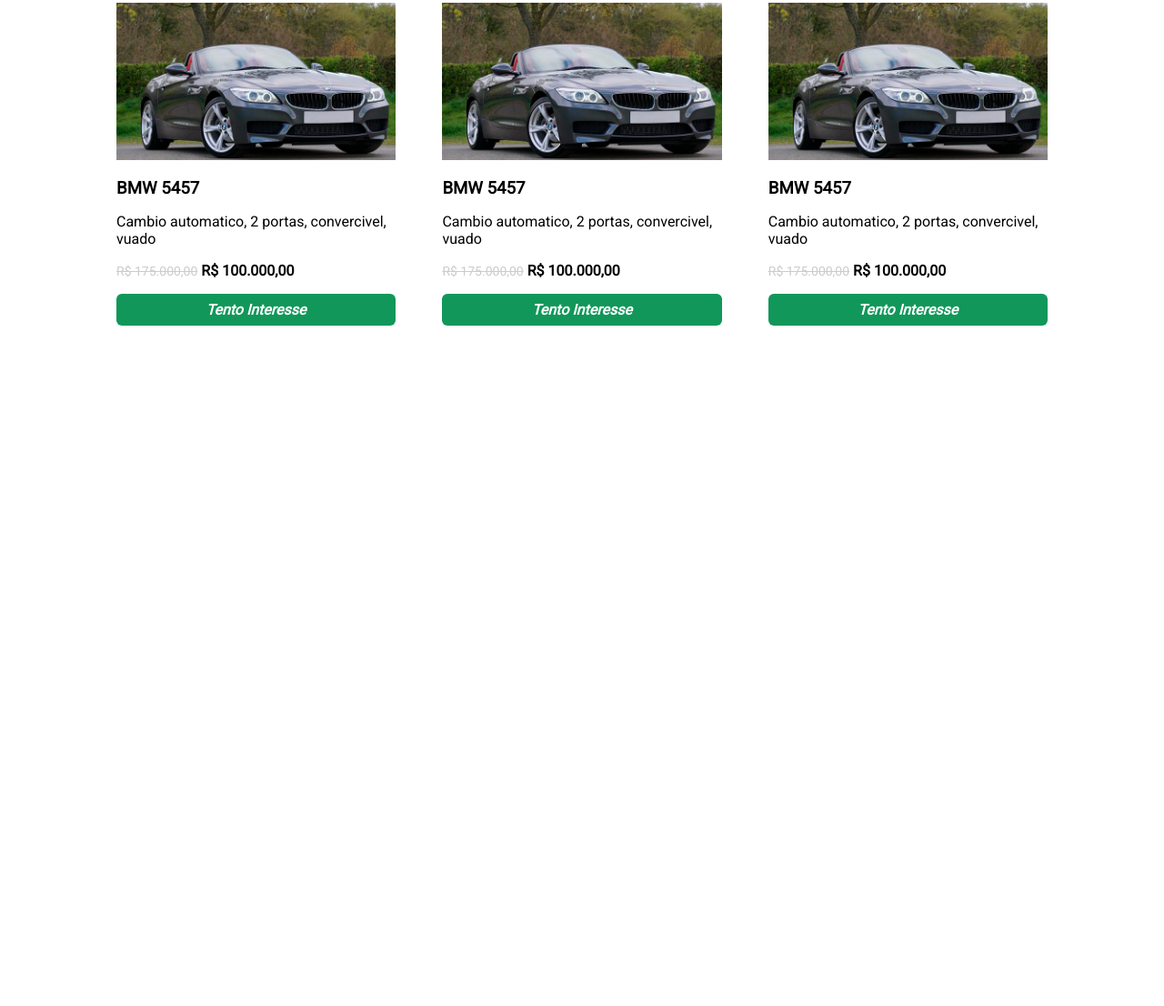
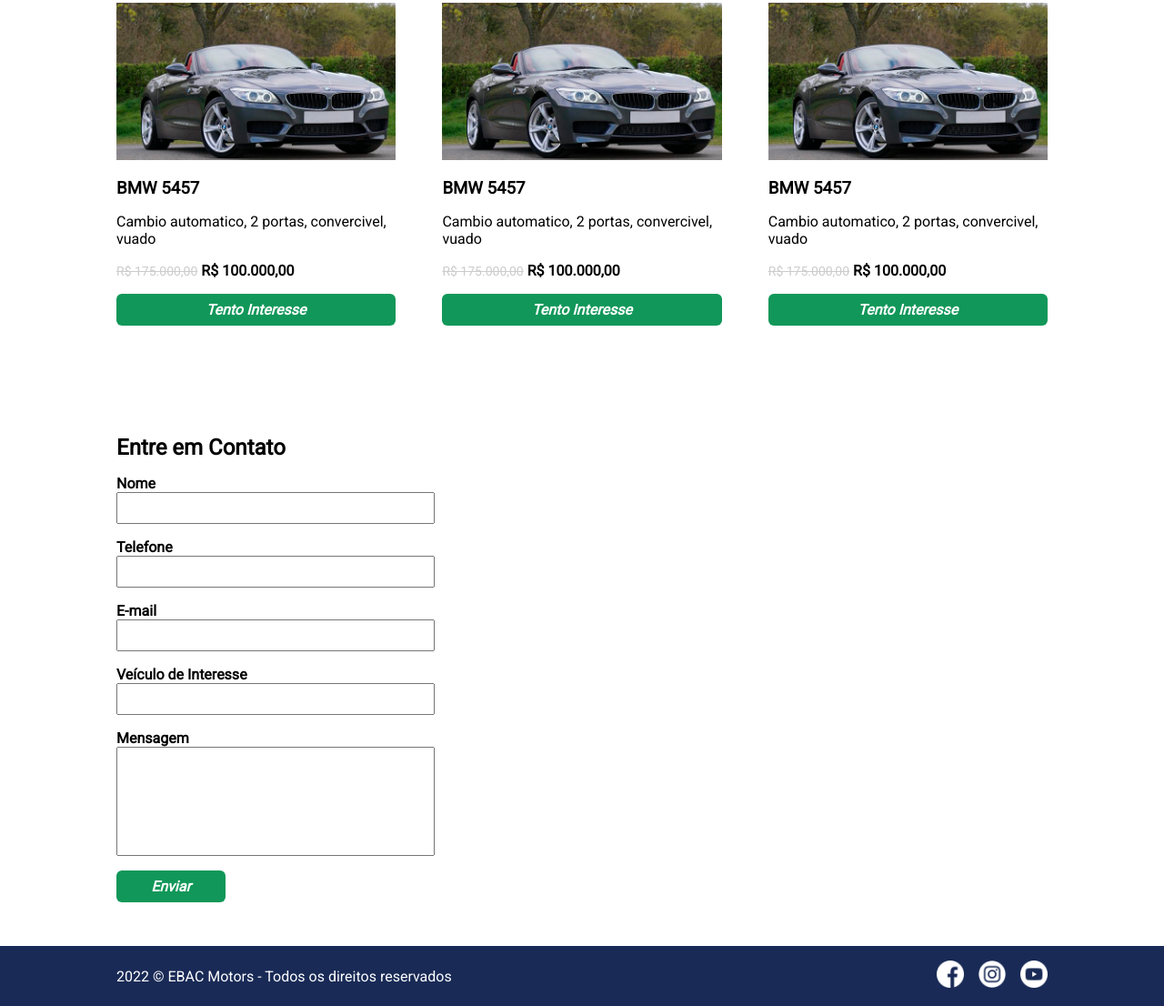
Before and after one commit to Yaguera/Modulo10-EBAC, a plain HTML site: page index.html in a window 1280 px wide. Shown: the part 2062-3168 px from the top of the page at 91% size. Before the commit the page ends 2492 px from the top, so only its background shows below. Drawn offline with nearby package versions, Linux system fonts and the light colour scheme.

Commit message:
Adicionado: section (contatos) e footer

```diff
--- a/index.html
+++ b/index.html
@@ -1,5 +1,6 @@
 <!DOCTYPE html>
 <html lang="en">
+
 <head>
     <meta charset="UTF-8">
     <meta name="viewport" content="width=device-width, initial-scale=1.0">
@@ -8,9 +9,10 @@
     <link rel="preconnect" href="https://fonts.gstatic.com" crossorigin>
     <link href="https://fonts.googleapis.com/css2?family=Roboto&family=Secular+One&display=swap" rel="stylesheet">
     <link rel="stylesheet" href="main.css">
-    <link rel="stylesheet" type="text/css" href="//cdn.jsdelivr.net/npm/slick-carousel@1.8.1/slick/slick.css"/>
-    <link rel="stylesheet" type="text/css" href="//cdn.jsdelivr.net/npm/slick-carousel@1.8.1/slick/slick-theme.css"/>
+    <link rel="stylesheet" type="text/css" href="//cdn.jsdelivr.net/npm/slick-carousel@1.8.1/slick/slick.css" />
+    <link rel="stylesheet" type="text/css" href="//cdn.jsdelivr.net/npm/slick-carousel@1.8.1/slick/slick-theme.css" />
 </head>
+
 <body>
     <header>
         <div class="container container-flex">
@@ -42,8 +44,12 @@
             <img src="images/loja.jpg" alt="imgagem da loja EbacMotors">
             <div>
                 <h2>Sobre a Ebac Motors</h2>
-                <p>Lorem ipsum dolor sit amet consectetur, adipisicing elit. Unde, obcaecati inventore nobis pariatur veritatis distinctio molestiae eos culpa? Minus accusantium omnis cupiditate voluptatem sit assumenda quaerat ipsum culpa vel ullam.</p>
-                <p>Lorem ipsum, dolor sit amet consectetur adipisicing elit. Tenetur impedit quasi et assumenda, veritatis quae dolorem dolores ut, libero nam soluta dignissimos dolor fugiat placeat alias tempora obcaecati. Laboriosam, doloremque?</p>
+                <p>Lorem ipsum dolor sit amet consectetur, adipisicing elit. Unde, obcaecati inventore nobis pariatur
+                    veritatis distinctio molestiae eos culpa? Minus accusantium omnis cupiditate voluptatem sit
+                    assumenda quaerat ipsum culpa vel ullam.</p>
+                <p>Lorem ipsum, dolor sit amet consectetur adipisicing elit. Tenetur impedit quasi et assumenda,
+                    veritatis quae dolorem dolores ut, libero nam soluta dignissimos dolor fugiat placeat alias tempora
+                    obcaecati. Laboriosam, doloremque?</p>
             </div>
         </div>
     </section>
@@ -170,9 +176,62 @@
         </div>
     </section>
 
+    <section>
+        <div class="container">
+            <h2>Entre em Contato</h2>
+            <form>
+                <div class="form-campo">
+                    <label for="nome">Nome</label>
+                    <input type="text" id="nome">
+                </div>
+                <div class="form-campo">
+                    <label for="telefone">Telefone</label>
+                    <input type="tel" id="telefone">
+                </div>
+                <div class="form-campo">
+                    <label for="email">E-mail</label>
+                    <input type="email" id="email">
+                </div>
+                <div class="form-campo">
+                    <label for="veiculo-interesse">Veículo de Interesse</label>
+                    <input type="text" id="veiculo-interesse">
+                </div>
+                <div class="form-campo">
+                    <label for="mensagem">Mensagem</label>
+                    <textarea id="mensagem"></textarea>
+                </div>
+                <button type="submit">Enviar</button>
+            </form>
+        </div>
+    </section>
+
+    <footer>
+        <div class="container container-flex">
+            <p>2022 &copy; EBAC Motors - Todos os direitos reservados</p>
+            <ul class="container-flex">
+                <li>
+                    <a href="">
+                        <img src="icones/facebook.png" alt="facebook">
+                    </a>
+                </li>
+                <li>
+                    <a href="">
+                        <img src="icones/instagram.png" alt="instagram">
+                    </a>
+                </li>
+                <li>
+                    <a href="">
+                        <img src="icones/youtube.png" alt="youtube">
+                    </a>
+                </li>
+            </ul>
+        </div>
+    </footer>
+
     <script type="text/javascript" src="//code.jquery.com/jquery-1.11.0.min.js"></script>
     <script type="text/javascript" src="//code.jquery.com/jquery-migrate-1.2.1.min.js"></script>
     <script type="text/javascript" src="//cdn.jsdelivr.net/npm/slick-carousel@1.8.1/slick/slick.min.js"></script>
     <script src="main.js"></script>
 </body>
+
 </html>
--- a/main.css
+++ b/main.css
@@ -1,11 +1,11 @@
-*{
+* {
     padding: 0;
     margin: 0;
     box-sizing: border-box;
     font-family: 'Roboto', sans-serif;
 }
 
-html{
+html {
     overflow-x: hidden;
 }
 
@@ -15,25 +15,27 @@ html{
     margin: 0 auto;
 }
 
-header {
+header,
+footer {
     background-color: #192a56;
     padding-top: 16px;
     color: #fff;
 }
 
-header > .container {
+header>.container,
+footer>.container {
     justify-content: space-between;
     align-items: center;
     padding-bottom: 16px;
 }
 
-nav{
+nav {
     background-color: #280101;
     padding: 16px 0;
     display: none;
 }
 
-nav ul{
+nav ul {
     display: flex;
     flex-direction: row;
     justify-content: space-around;
@@ -53,12 +55,12 @@ nav li a {
     text-decoration: none;
 }
 
-.menu-hamburguer{
+.menu-hamburguer {
     width: 32px;
     cursor: pointer;
 }
 
-.menu-hamburguer span{
+.menu-hamburguer span {
     height: 2px;
     width: 100%;
     background-color: #fff;
@@ -66,46 +68,46 @@ nav li a {
     margin-bottom: 4px;
 }
 
-.container-flex{
+.container-flex {
     display: flex;
 }
 
-#sobre-a-loja img{
+#sobre-a-loja img {
     max-width: 400px;
     margin-right: 24px;
 }
 
-section{
+section {
     padding: 48px 0;
 }
 
-section h2{
+section h2 {
     margin-bottom: 16px;
 }
 
-.lista-veiculos{
+.lista-veiculos {
     flex-wrap: wrap;
 }
 
-.lista-veiculos li{
+.lista-veiculos li {
     list-style: none;
     max-width: 30%;
     margin-bottom: 24px;
 }
 
-.lista-veiculos li h3{
+.lista-veiculos li h3 {
     margin: 16px 0;
 }
 
-.lista-veiculos img{
+.lista-veiculos img {
     max-width: 100%
 }
 
-.item-central{
+.item-central {
     margin: 0 5%;
 }
 
-.lista-veiculos button{
+section button {
     width: 100%;
     display: block;
     background-color: #119759;
@@ -119,13 +121,51 @@ section h2{
     border-radius: 6px;
 }
 
-.price{
+.price {
     margin: 16px 0;
     display: block;
 
 }
 
-.price del{
+.price del {
     color: #ccc;
     font-size: 14px;
 }
+
+form {
+    width: 350px;
+}
+
+.form-campo {
+    margin-bottom: 16px;
+}
+
+.form-campo label {
+    font-weight: bold;
+    display: block;
+}
+
+.form-campo input,
+.form-campo textarea {
+    width: 100%;
+    display: block;
+    padding: 8px;
+}
+
+.form-campo textarea {
+    resize: none;
+    height: 120px;
+}
+
+form button {
+    max-width: 120px;
+}
+
+footer ul li {
+    list-style: none;
+    margin-left: 16px;
+}
+
+footer img {
+    width: 30px;
+}
```
